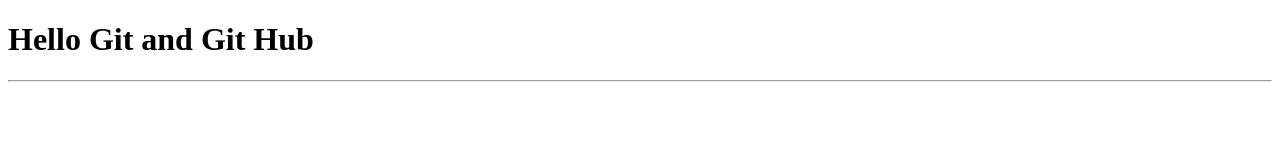
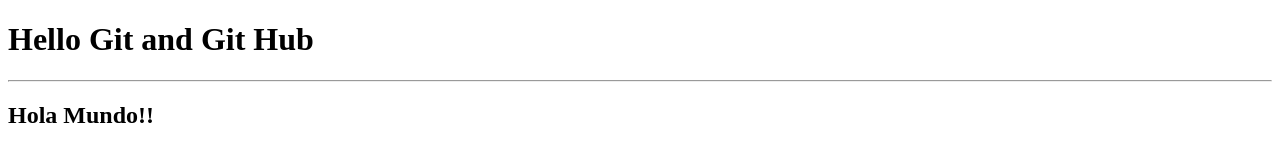
Before and after one commit to mariasoln/clase-repositorios, a plain HTML site: page index.html in a window 1280 px wide. Drawn offline with Linux system fonts and the light colour scheme.

Commit message:
Agregamos un h2 en index

```diff
--- a/index.html
+++ b/index.html
@@ -9,6 +9,7 @@
 <body>
     <h1> Hello Git and Git Hub</h1>
     <hr>
+    <h2>Hola Mundo!!</h2>
 
 </body>
 </html>
```
